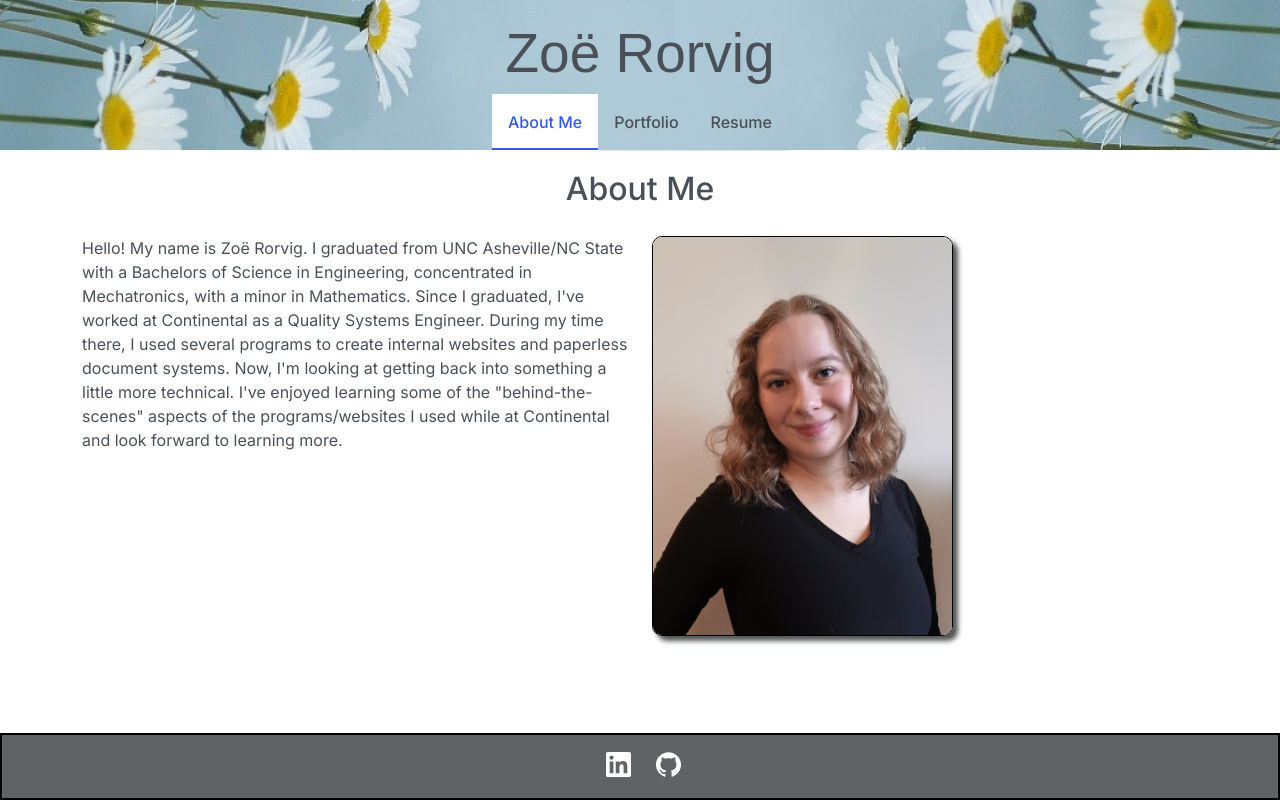
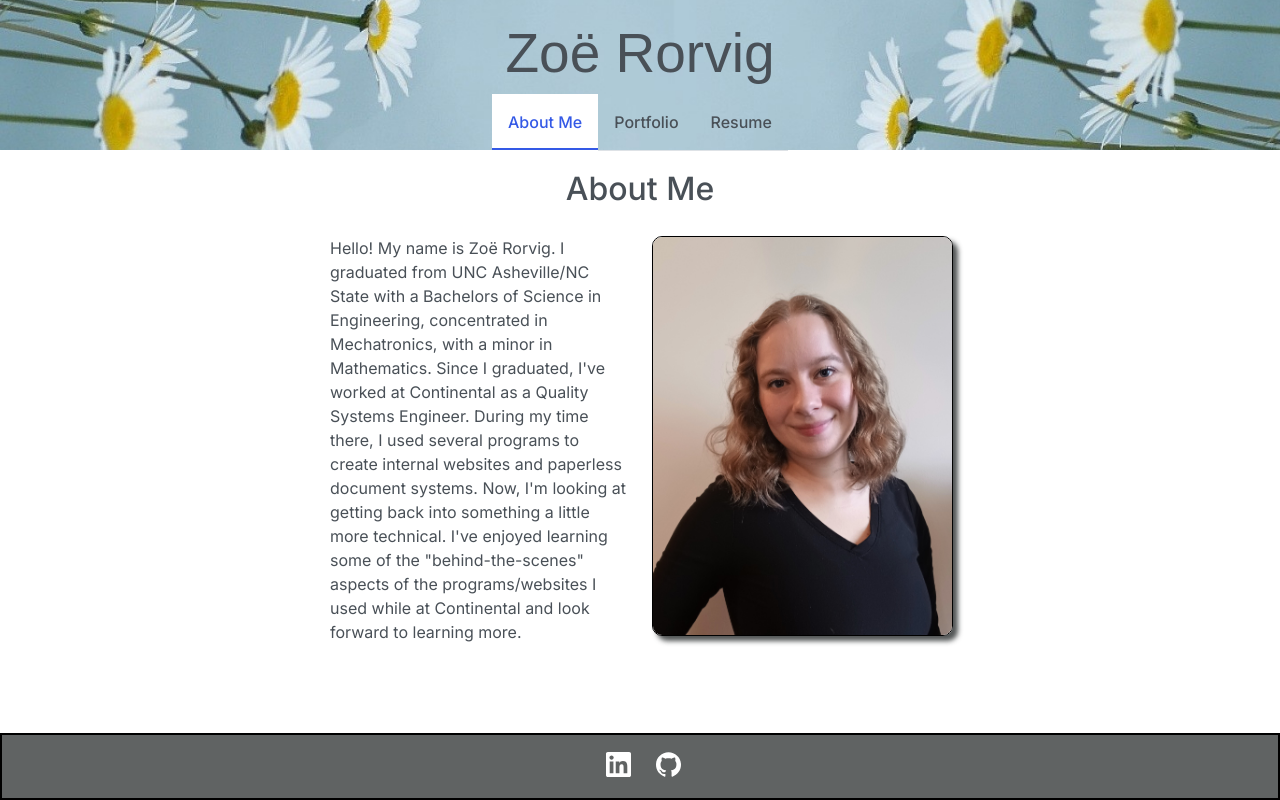
Before and after one commit to ZoeRorvig/my-react-portfolio, a React (Create React App) app: page / in a window 1280 px wide. Built offline with nearby package versions, Linux system fonts and the light colour scheme.

Commit message:
updated about me page

```diff
--- a/src/App.css
+++ b/src/App.css
@@ -27,6 +27,10 @@ body {
     align-items: center;
     flex-direction: column;
     padding: 20px;
+}
+
+.aboutContainer {
+    max-width: 50%;
 }
 
 h2 {
@@ -109,7 +113,7 @@ footer ul li {
 }
 
 .imgContainer:hover .projectImage{
-    opacity: 0.60;
+    opacity: 0.1;
 }
 
 .imageOverlay {
--- a/src/components/pages/About.js
+++ b/src/components/pages/About.js
@@ -1,14 +1,13 @@
 import React from 'react';
 import profilePicture from '../../images/profile-picture.jpg';
-import secondProfile from '../../images/second-profile.jpg';
 
 export default function About() {
   return (
     <div className='pages'>
       <h2>About Me</h2>
-      <div className='container'>
+      <div className='aboutContainer'>
         <div className='row'>
-          <div className='col-6'>
+          <div className='col-sm-6 col-12'>
             <p>
               Hello! My name is Zoë Rorvig. I graduated from UNC Asheville/NC State with a Bachelors of Science in Engineering,
               concentrated in Mechatronics, with a minor in Mathematics. Since I graduated, I've worked at Continental as a Quality
@@ -17,7 +16,7 @@ export default function About() {
               aspects of the programs/websites I used while at Continental and look forward to learning more.
             </p>
           </div>
-          <div className='col-3'>
+          <div className='col-sm-6 col-12'>
             <img src={profilePicture} alt='Zoe Rorvig' className='profile-picture' />
           </div>
         </div>
```
